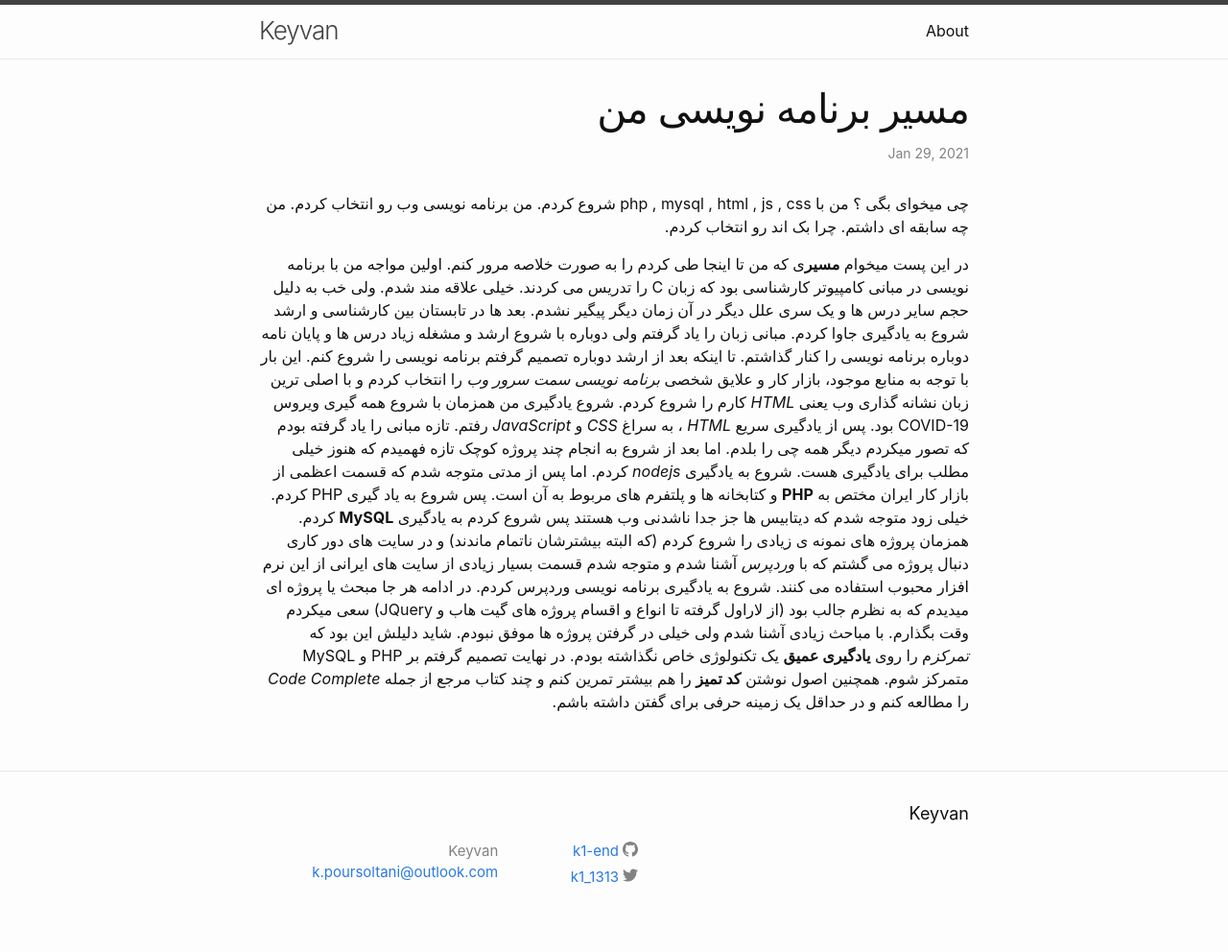
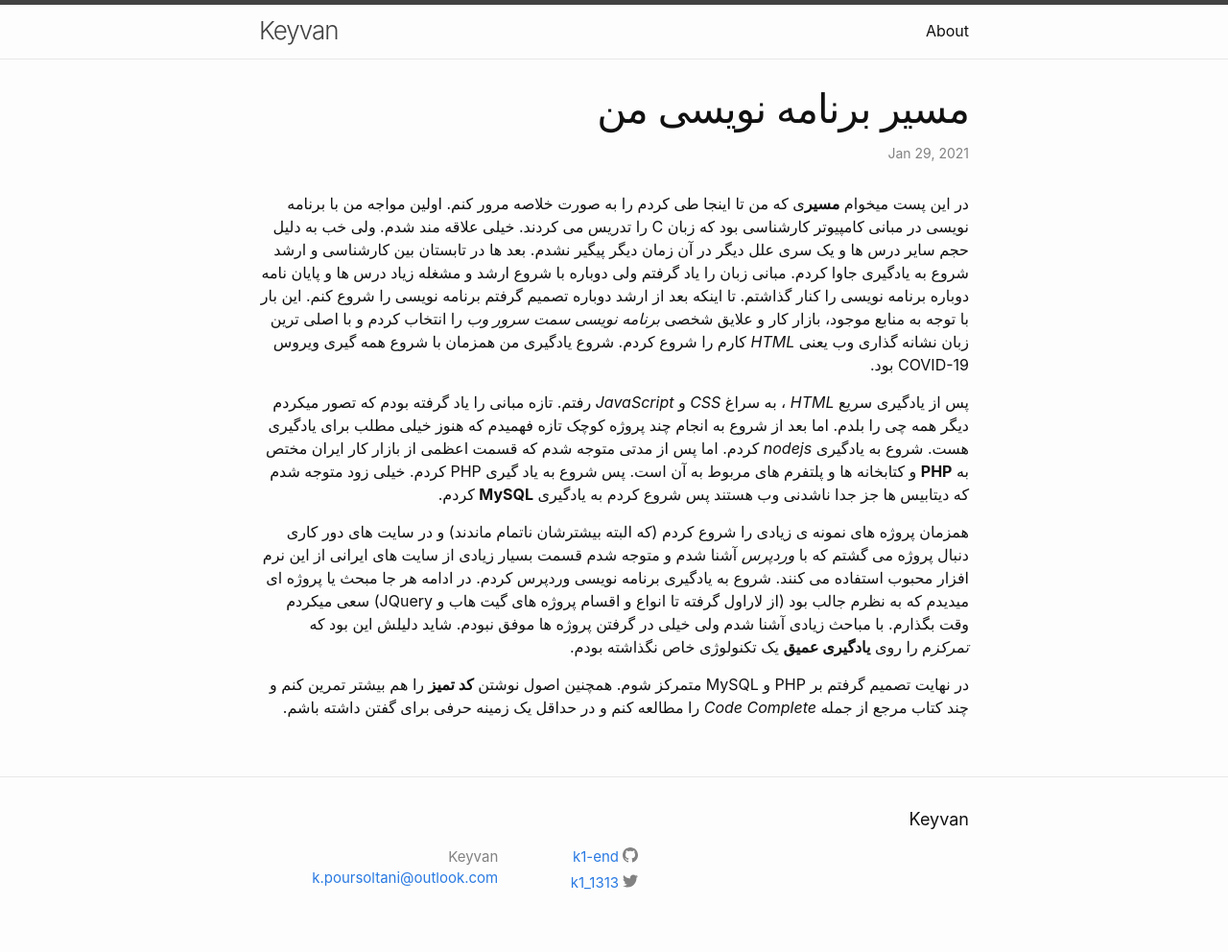
Before and after one commit to k1-end/k1-end.github.io, a Jekyll site: the page built from _posts/2021-01-29-مسیر-برنامه-نویسی-من.md, in a window 1280 px wide. Shown: the whole page at 96% size. Built offline with Jekyll 4.4.1, drawn with Linux system fonts in a browser that asks for light colours; our own code applies the rules of GitHub Pages for plain Markdown files.

Commit message:
Third post edited

```diff
--- a/_posts/2021-01-29-مسیر-برنامه-نویسی-من.md
+++ b/_posts/2021-01-29-مسیر-برنامه-نویسی-من.md
@@ -1,10 +1,8 @@
-چی میخوای بگی ؟
-من با php , mysql , html , js , css  شروع کردم.
-من برنامه نویسی وب رو انتخاب کردم.
-من چه سابقه ای داشتم.
-چرا بک اند رو انتخاب کردم.
 
 در این پست میخوام **مسیر**ی که من تا اینجا طی کردم را به صورت خلاصه مرور کنم. اولین مواجه من با برنامه نویسی در مبانی کامپیوتر کارشناسی بود که زبان C را تدریس می کردند. خیلی علاقه مند شدم. ولی خب به دلیل حجم سایر درس ها و یک سری علل دیگر در آن زمان دیگر پیگیر نشدم. بعد ها در تابستان بین کارشناسی و ارشد شروع به یادگیری جاوا کردم. مبانی زبان را یاد گرفتم ولی دوباره با شروع ارشد و مشغله زیاد درس ها و پایان نامه دوباره برنامه نویسی را کنار گذاشتم. تا اینکه بعد از ارشد دوباره تصمیم گرفتم برنامه نویسی را شروع کنم. این بار با توجه به منابع موجود، بازار کار و علایق شخصی *برنامه نویسی سمت سرور وب* را انتخاب کردم و با اصلی ترین زبان نشانه گذاری وب یعنی *HTML* کارم را شروع کردم. شروع یادگیری من همزمان با شروع همه گیری ویروس COVID-19 بود.
+
 پس از یادگیری سریع *HTML* ، به سراغ *CSS* و *JavaScript* رفتم. تازه مبانی را یاد گرفته بودم که تصور میکردم دیگر همه چی را بلدم. اما بعد از شروع به انجام چند پروژه کوچک تازه فهمیدم که هنوز خیلی مطلب برای یادگیری هست. شروع به یادگیری *nodejs* کردم. اما پس از مدتی متوجه شدم که قسمت اعظمی از بازار کار ایران مختص به **PHP** و کتابخانه ها و پلتفرم های مربوط به آن است. پس شروع به یاد گیری PHP کردم. خیلی زود متوجه شدم که دیتابیس ها جز جدا ناشدنی وب هستند پس شروع کردم به یادگیری **MySQL** کردم.
+
 همزمان پروژه های نمونه ی زیادی را شروع کردم (که البته بیشترشان ناتمام ماندند) و در سایت های دور کاری دنبال پروژه می گشتم که با *وردپرس* آشنا شدم و متوجه شدم قسمت بسیار زیادی از سایت های ایرانی از این نرم افزار محبوب استفاده می کنند. شروع به یادگیری برنامه نویسی وردپرس کردم. در ادامه هر جا مبحث یا پروژه ای میدیدم که به نظرم جالب بود (از لاراول گرفته تا انواع و اقسام پروژه های گیت هاب و JQuery) سعی میکردم وقت بگذارم. با مباحث زیادی آشنا شدم ولی خیلی در گرفتن پروژه ها موفق نبودم. شاید دلیلش این بود که *تمرکز*م را روی **یادگیری عمیق** یک تکنولوژی خاص نگذاشته بودم.
+
 در نهایت تصمیم گرفتم بر PHP و MySQL متمرکز شوم. همچنین اصول نوشتن **کد تمیز** را هم بیشتر تمرین کنم و چند کتاب مرجع از جمله *Code Complete* را مطالعه کنم و در حداقل یک زمینه حرفی برای گفتن داشته باشم.
```
